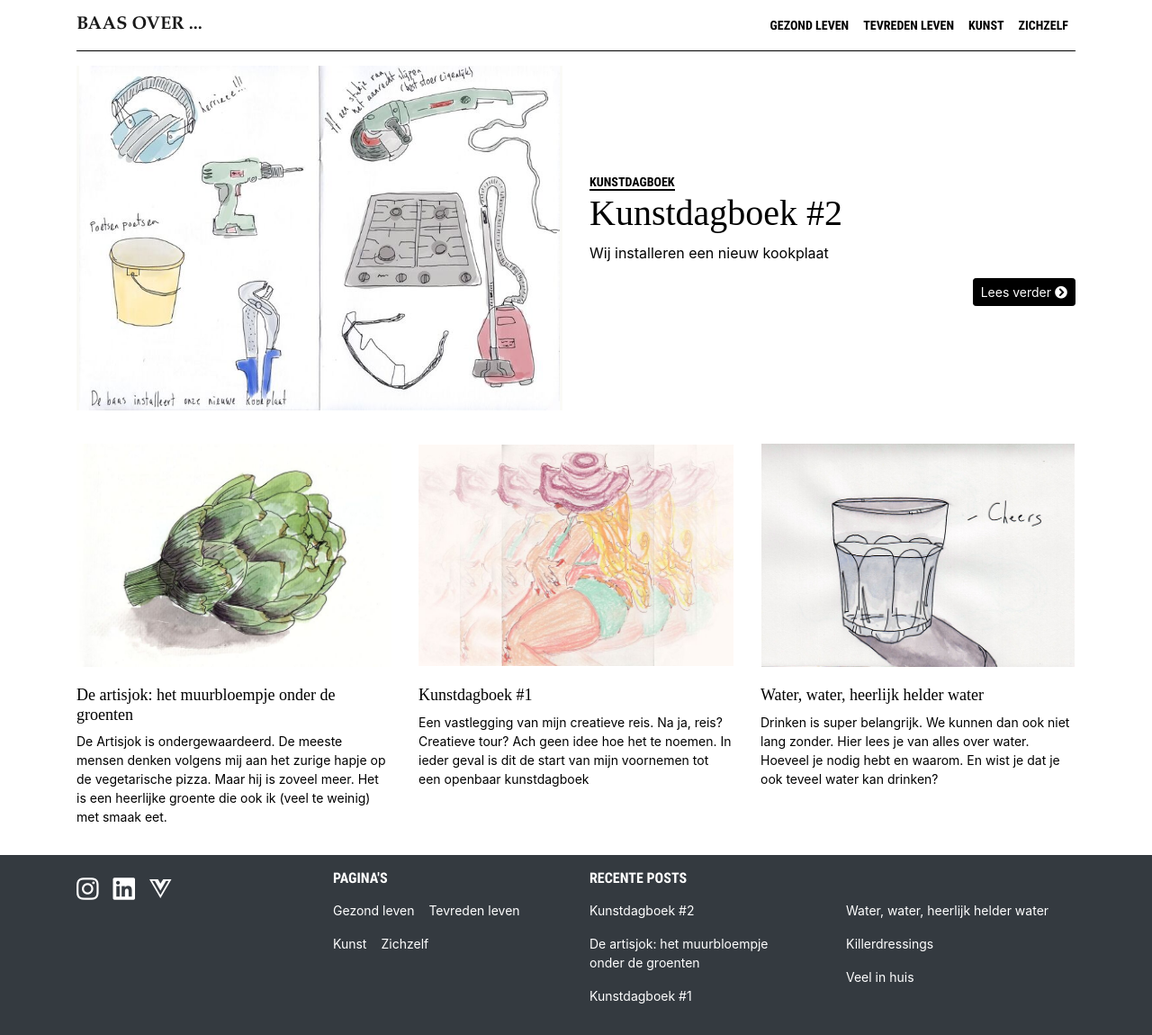
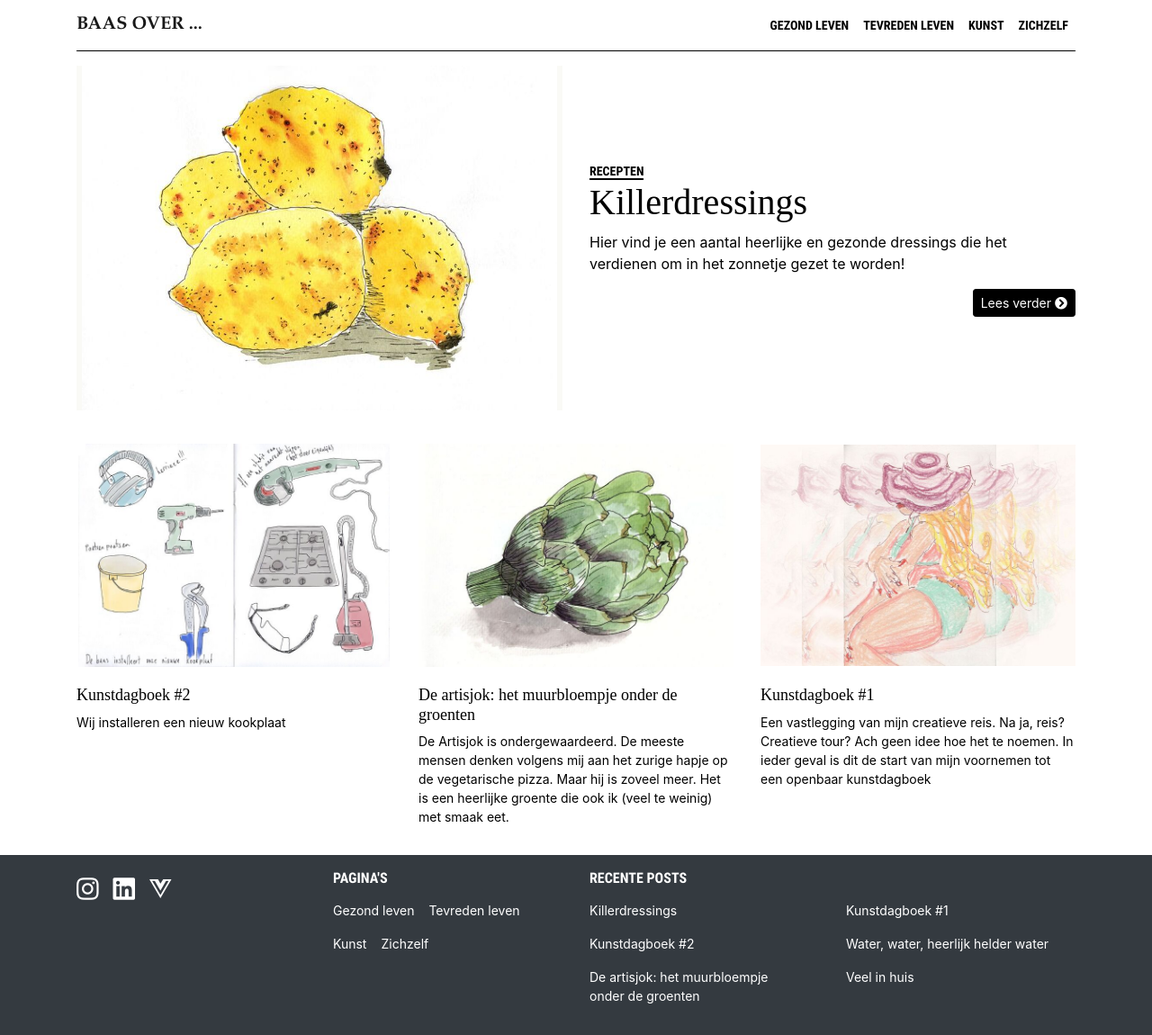
Before and after one commit to BaasLimited/baasovereten.github.io, a Jekyll site: the page built from index.html, in a window 1280 px wide and 1150 px high. Shown: the whole window at 90% size. Built offline with Jekyll 4.4.1, drawn with Linux system fonts in a browser that asks for light colours; some web fonts are replaced; a script that is not in the unit is left out; comment, search, counter and statistics services are not loaded; some of the changed lines change nothing that is shown.

Commit message:
update dressings post

```diff
--- a/_posts/2021-03-20-killerdressings.md
+++ b/_posts/2021-03-20-killerdressings.md
@@ -1,10 +1,10 @@
 ---
 title:      "Killerdressings"
-date:       2021-03-20 9:00:00 +0100
+date:       2021-05-28 9:00:00 +0100
 tags:       ["recepten", "gezond eten"]
 category:   "gezond-leven"
-image:      /uploads/ketjap2.jpg
-caption:    "Ketjap (gouache en kleurpotlood in schetsboekje)"
+image:      /uploads/citroenenbw.jpg
+caption:    "Citroenen - een van de basisingrediënten van een lekkere dressing (waterverf en fineliner in schetsboekje)"
 excerpt:    "Hier vind je een aantal heerlijke en gezonde dressings die het verdienen om in het zonnetje gezet te worden!"
 published:  true
 ---
@@ -28,6 +28,29 @@
 
 Deze dressing past bij heel veel salades, maar ik vind 'm heerlijk bij wat little gem sla met snijboontjes en witte boontjes. De laatste twee zijn gecombineerd in kleine blikjes van Bonduelle te verkrijgen. Ideaal!
 
+{% include image.html url="/uploads/ketjap2.jpg" description="Ketjap (gouache en kleurpotlood in schetsboekje)" %}
+
+# Paprika op zijn best: smokey!
+
+Eigenlijk wordt alles heerlijk met gerookte paprikapoeder, maar deze dressing al helemaal!
+
+- 1 a 2 eetlepers halfvolle yoghurt
+- 1 eetlepel honing
+- scheutje citroensap
+- gerookte paprikapoeder (lekker veel)
+- peper & zout
+
+# Pittige type
+
+Deze dressing is heerlijk als je net als ik gek bent op pittig eten. De wasabi is een fijne afwisseling van sambal of chilipoeder om wat pit toe te voegen. Wist je trouwens dat fijngeraspte mieriekswortel hier super veel op lijkt? Ik dacht, ik probeer eens wat anders. Nou bijna hetzelfde als wasabi dus.
+
+- 1 a 2 eetlepers halfvolle yoghurt of magere kwark
+- 1 eetlepel honing
+- scheutje citroensap
+- gerookte wasabi-pasta of fijngeraspte mieriekswortel
+- peper & zout
+
+
 {% include image.html url="/uploads/muntbw.jpg" description="Munt (waterverf in schetsboekje)" %}
 
 # 'Million dollar' munt dressing
@@ -42,24 +65,40 @@
 
 Deze dressing is heerlijk bij wat sla met doperwten erdoor. Of over sla met watermeloen! Yes, nu heb ik er helemaal zin in.
 
-# Paprika op zijn best: smokey!
+# Kruidentuin
 
-Eigenlijk wordt alles heerlijk met gerookte paprikapoeder, maar deze dressing al helemaal!
+Gewoon lekker. Ik kan er meer over zeggen, maar dat is nergens voor nodig.
 
-- 1 a 2 eetlepers halfvolle yoghurt
-- 1 eetlepel honing
-- scheutje citroensap
-- gerookte paprikapoeder (lekker veel)
-- peper & zout
+- scheutje hennepolie of olijfolie
+- 2 a 3 eetlepels halfvolle yoghurt
+- klein kneepje citroensap
+- verse munt
+- wat gedroogte peterselie
+- wat gedroogde provenciaalse kruiden
+- peper en zout
 
-{% include image.html url="/uploads/citroenenbw.jpg" description="Citroenen, hun sap is lekker in bijna elke dressing (waterverf in schetsboekje)" %}
 
-# Pittige type
+{% include image.html url="/uploads/bloemen4-wit.jpg" description="Bloemetje - gezellig & totaal ongerelateerd aan dressing (inkt in schetsboekje en digitaal gekleurd)" %}
 
-Deze dressing is heerlijk als je net als ik gek bent op pittig eten. De wasabi is een fijne afwisseling van sambal of chilipoeder om wat pit toe te voegen. Wist je trouwens dat fijngeraspte mieriekswortel hier super veel op lijkt? Ik dacht, ik probeer eens wat anders. Nou bijna hetzelfde als wasabi dus.
+# Verrassend zootje
 
-- 1 a 2 eetlepers halfvolle yoghurt of magere kwark
-- 1 eetlepel honing
-- scheutje citroensap
-- gerookte wasabi-pasta of fijngeraspte mieriekswortel
-- peper & zout
+Deze ingrediënten samen kunnen niet lekker zijn, of toch wel?
+(echt wel dus)
+
+* scheutje olijfolie of hennepolie
+* klein kneepje (slanke) mayonaise
+* kneepje citroensap
+* kneepje mosterd
+* beetje sambal
+* wat gedroogde provenciaalse kruiden
+* peper en zout
+
+# Fris, fris, fris, fris (niet koud maar fris)
+
+Dille is een klassieke combinatie met zalm of andere vis. Ik vind deze dressing eigenlijk lekker over elke soort salade. lekker fris (of had ik dat al gezegd?)
+* yoghurt
+* evt. scheutje olie
+* wat citroensap
+* wat dille
+* evt. wat paprikapoeder
+* peper en zout
```
Also changed, not shown: uploads/bloemen4-wit.jpg (added).
